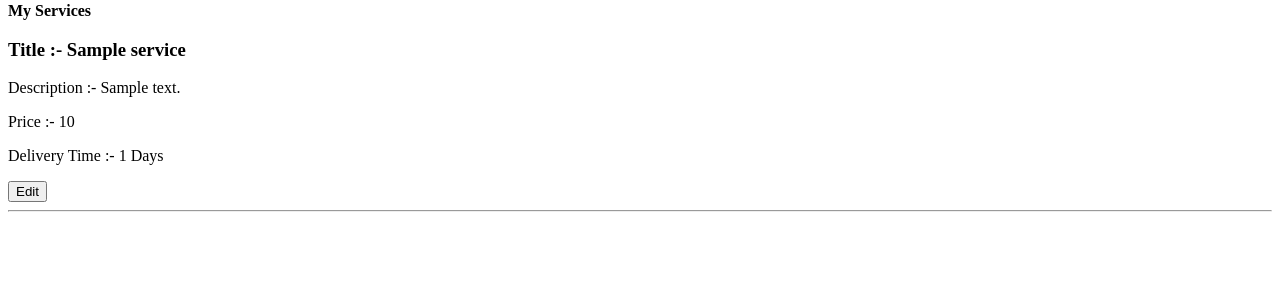
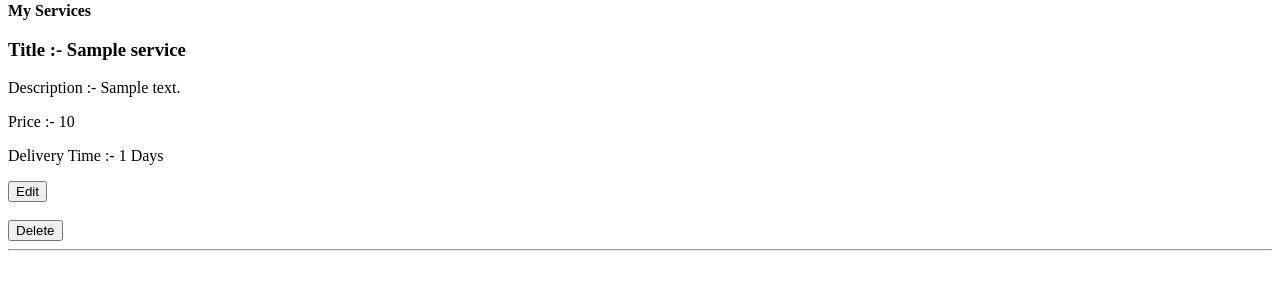
Before and after one commit to krish14325/Skillhub-Freelancing-web-application, a Flask app: page /freelancer/dashboard in a window 1280 px wide. Shown: the part 310-610 px from the top of the page. Run offline with Flask 3, Linux system fonts and the light colour scheme; a user stored in the database is signed in; tables that the repository leaves empty hold one stand-in row (values such as "Sample post").

Commit message:
Added Delete

```diff
--- a/app/templates/freelancer_dashboard.html
+++ b/app/templates/freelancer_dashboard.html
@@ -46,6 +46,11 @@
                     <a href="{{ url_for("freelancer_bp.edit_service",service_id=service.id) }}">
                         <button>Edit</button>
                     </a>
+                    <br>
+                    <br>
+                    <a href="{{ url_for("freelancer_bp.delete",service_id=service.id) }}">
+                        <button>Delete</button>
+                    </a>
                     <hr>
                 </div>
                 {% endfor %}
--- a/freelancer/routes.py
+++ b/freelancer/routes.py
@@ -92,3 +92,12 @@ def edit_service(service_id):
     form.category.data = service.category
     form.service_image.data = service.service_image
     return render_template("add_service.html" , form=form)
+
+@freelancer_bp.route("/delete_service/<int:service_id>")
+@login_required
+def delete(service_id):
+    service = Service.query.get_or_404(service_id)
+    db.session.delete(service)
+    db.session.commit()
+    flash("Service Deleted Successfully!","success")
+    return redirect(url_for("freelancer_bp.dashboard"))
```
